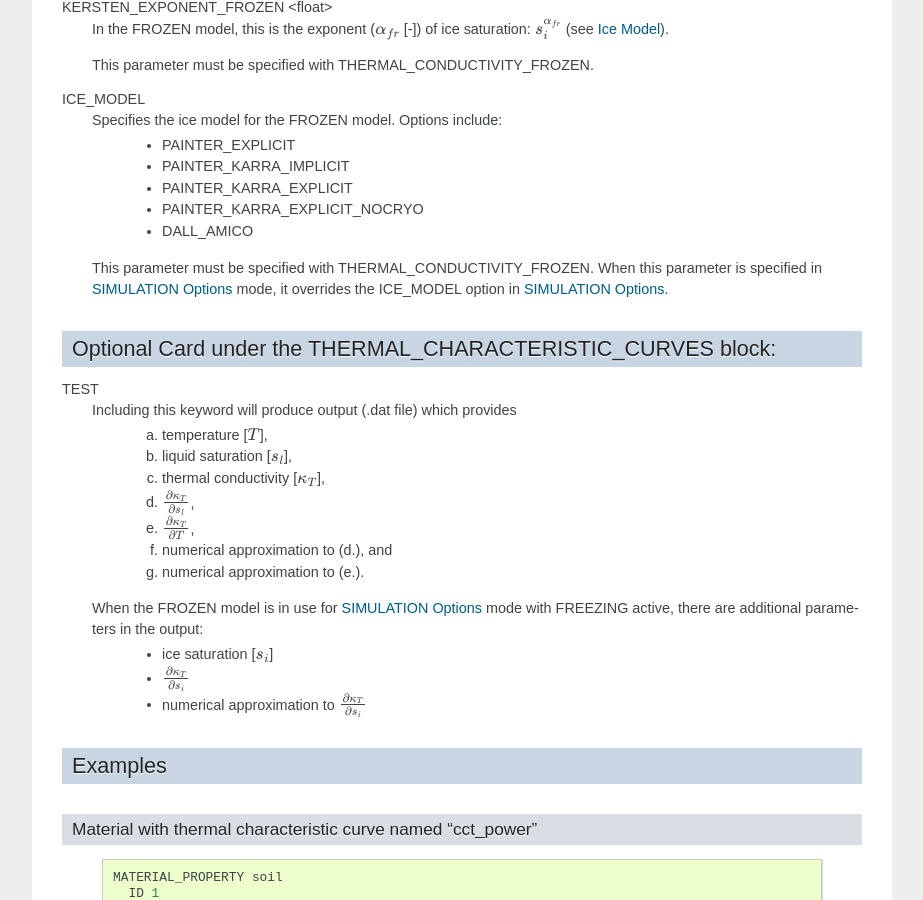
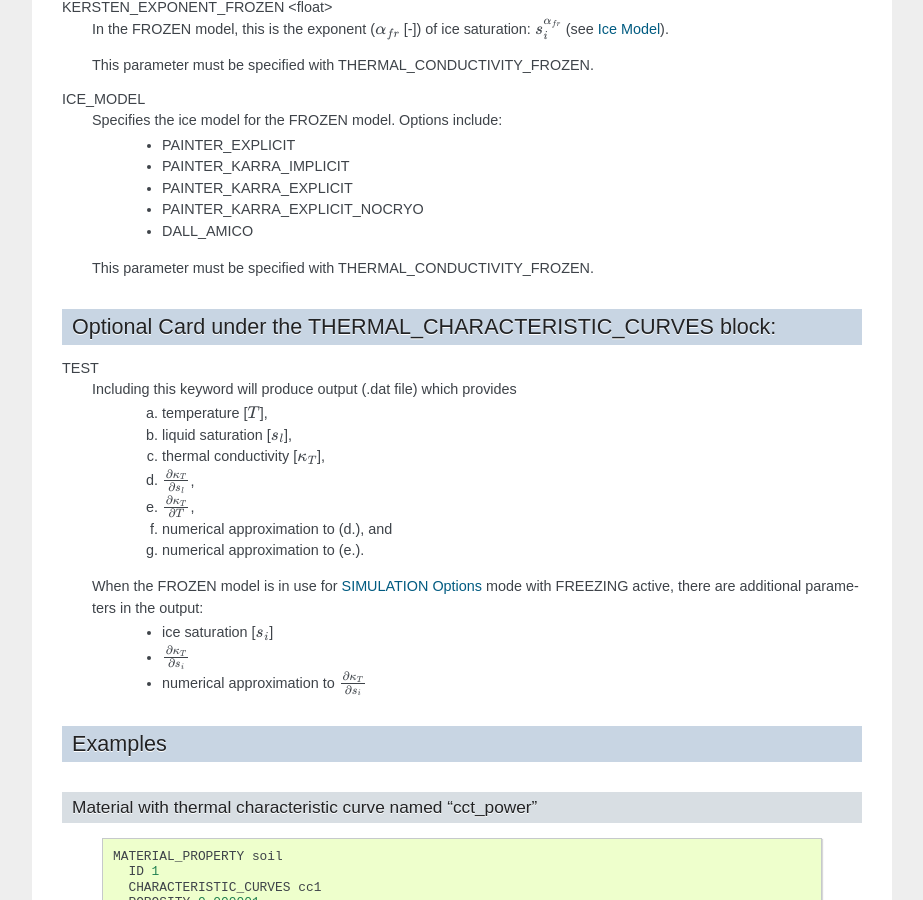
Before and after one commit to Miracloon/pflotran-documentation, a Sphinx documentation site: the page built from source/user_guide/cards/subsurface/characteristic_curves_thermal_card.rst, in a window 1280 px wide and 900 px high, scrolled down 2218 px. Shown: the whole window, without its empty margins (318-1241 px from the left). Built offline with Sphinx 7.4.7, drawn with Linux system fonts in a browser that asks for light colours.

Commit message:
DPC-27: Removed ICE_MODEL override statement.

```diff
--- a/source/user_guide/cards/subsurface/characteristic_curves_thermal_card.rst
+++ b/source/user_guide/cards/subsurface/characteristic_curves_thermal_card.rst
@@ -126,7 +126,7 @@ ICE_MODEL
     * PAINTER_KARRA_EXPLICIT_NOCRYO
     * DALL_AMICO
 
-  This parameter must be specified with THERMAL_CONDUCTIVITY_FROZEN. When this parameter is specified in :ref:`th-card` mode, it overrides the ICE_MODEL option in :ref:`th-simulation-options`.
+  This parameter must be specified with THERMAL_CONDUCTIVITY_FROZEN.
 
 Optional Card under the THERMAL_CHARACTERISTIC_CURVES block:
 ************************************************************
```
